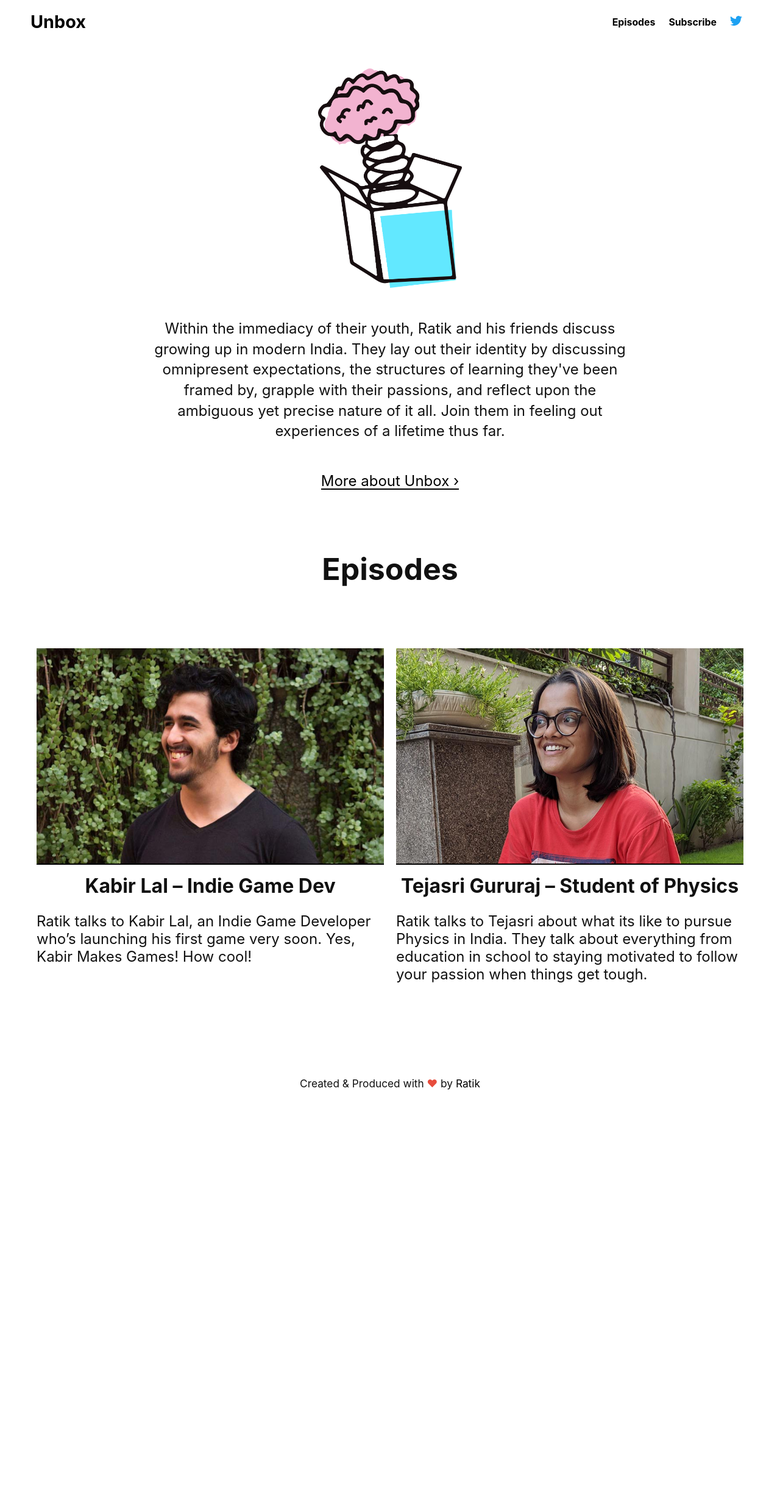
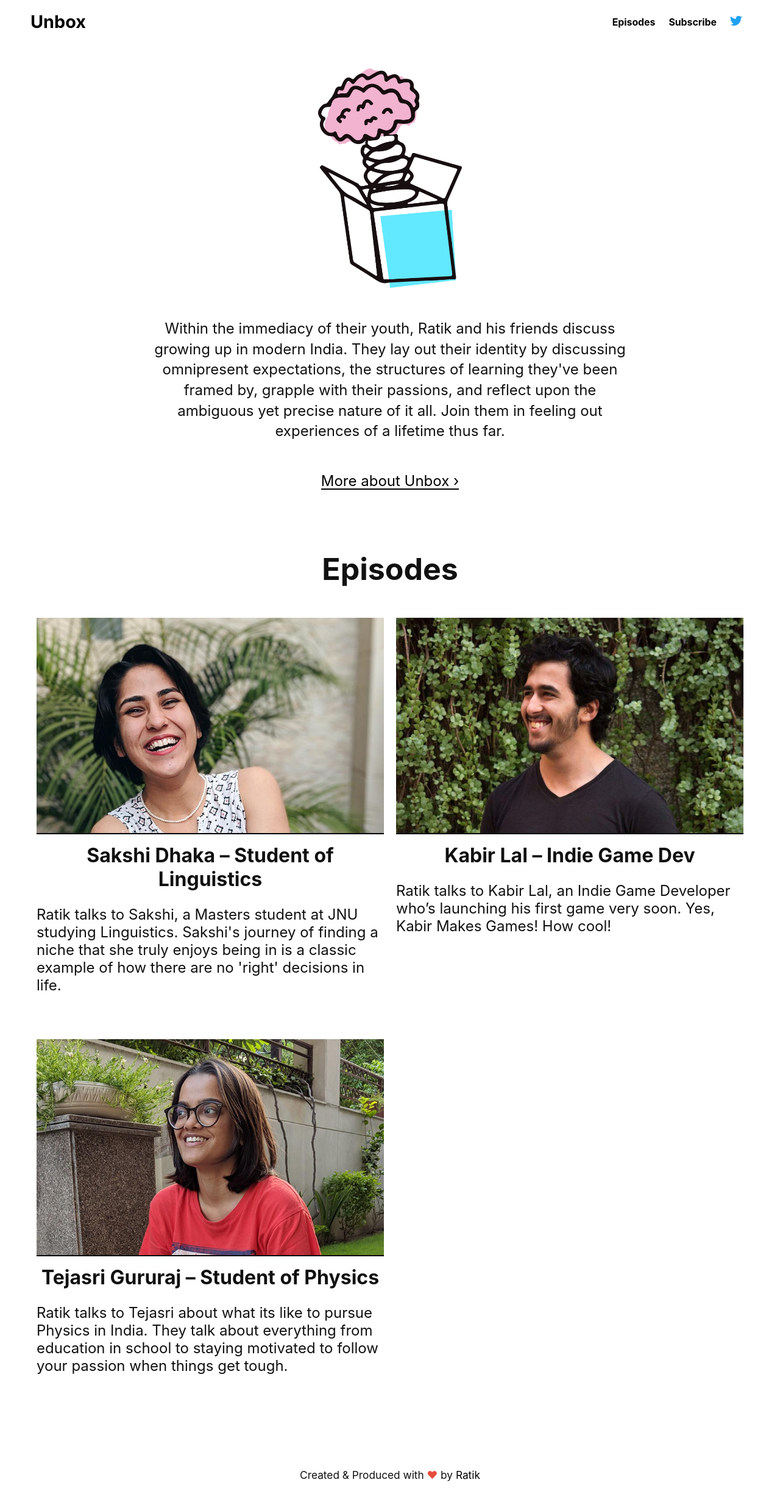
Before and after one commit to libhide/unboxpod, a Jekyll site: the page built from index.html, in a window 1280 px wide. Shown: the whole page at 61% size. Built offline with Jekyll 4.4.1, drawn with Linux system fonts in a browser that asks for light colours; before the commit the page ends 1816 px from its top, so only the background shows below that.

Commit message:
Episode 3 Locked & Loaded (#2)
* Add ordering to the episodes list
* Update episodes grid styling
* Add Sakshi's images
* Update Sakshi's image
* Finalise show notes for Sakshi's episode
* Update name for Sakshi's epsiode
* Update embed link for Sakshi's episode

```diff
--- /dev/null
+++ b/_episodes/sakshi-dhaka.md
@@ -0,0 +1,59 @@
+---
+layout: episode
+title: Sakshi Dhaka – Student of Linguistics
+episode_number: 3
+slug: /sakshi-dhaka/
+guest: /img/guests/sakshidhaka.jpg
+img: /img/guests/sakshidhaka.jpg
+graph: /img/guests/sakshidhaka-graph.jpg
+excerpt: Ratik talks to Sakshi, a Masters student at JNU studying Linguistics. Sakshi's journey of finding a niche that she truly enjoys being in is a classic example of how there are no 'right' decisions in life.
+embed: "https://anchor.fm/unboxpod/embed/episodes/3-Language-with-a-capital-L-e3pj1s/a-adetri"
+---
+
+Ratik speaks to Sakshi, a Masters student at JNU studying Linguistics. Sakshi's journey of finding a niche that she truly enjoys being in is a classic example of how [there are no right decisions in life](https://www.raptitude.com/2018/07/right-decision/).
+
+The conversation that follows takes you through a multitude of things in Sakshi's life. There is talk about her experience with boarding school to her quintessential DU-experience and to finally the choice that introduced her to Linguistics. And well, the rest is history.
+
+**Links from the Conversation** (in the order they were talked about)
+
+1. [Cognitive Science](https://en.wikipedia.org/wiki/Cognitive_science), [Linguistics](https://en.wikipedia.org/wiki/Linguistics), [Cognitive Linguistics](https://en.wikipedia.org/wiki/Cognitive_linguistics), [Syntax](https://en.wikipedia.org/wiki/Syntax)
+2. [About Chomsky](https://en.wikipedia.org/wiki/Noam_Chomsky)
+3. [Courses @ Ashoka University](https://www.ashoka.edu.in/page/yif-academics-132)
+4. [Is the Man Who Is Tall Happy?](https://letterboxd.com/film/is-the-man-who-is-tall-happy/) (movie)
+5. [Turing Test](https://www.youtube.com/watch?v=Qbp3LJvcX38) & [The Imitation Game](https://letterboxd.com/film/the-imitation-game/)
+6. [Fields of Linguistics](https://en.wikipedia.org/wiki/Outline_of_linguistics)
+7. Continuity & Discontinuity Hypothesis - [Link 1](https://carollaguirre.wordpress.com/2013/11/21/the-origins-of-language/), [Link 2](https://www.languageinsight.com/blog/2013/the-origin-of-language-evolutions-greatest-mystery/)
+
+**Linguistics Courses in India**
+
+- [JNU](https://www.jnu.ac.in/sllcs/cl)
+- [DU](http://www.du.ac.in/du/index.php?page=linguistics)
+- [IIT-D](http://hss.iitd.ac.in/linguistics)
+- [IIT-G](https://cogs.iitgn.ac.in/)
+- [Ashoka](https://www.ashoka.edu.in/page/yif-academics-132)
+
+**Sakshi Recommends**
+
+Books
+
+1. Harry Potter (hehe)
+2. [Never Let Me Go](https://www.goodreads.com/book/show/6334.Never_Let_Me_Go?from_search=true)
+3. [When We Were Orphans](https://www.goodreads.com/book/show/28923.When_We_Were_Orphans?from_search=true)
+4. [Chronicles of a Death Foretold](https://www.goodreads.com/book/show/23878.Chronicle_of_a_Death_Foretold?ac=1&from_search=true)
+5. [Love in the Time of Cholera](https://www.goodreads.com/book/show/9712.Love_in_the_Time_of_Cholera?ac=1&from_search=true)
+
+YouTube
+
+- [The Ling Space](https://www.youtube.com/user/thelingspace)
+
+Blogs
+
+- [Faculty of Language](https://facultyoflanguage.blogspot.com/)
+
+Podcasts
+
+- [The Ground Up Show](http://mattdavella.com/podcast)
+
+**Sakshi on the Internet**
+
+- [Email](mailto:sakshidhaka01@gmail.com)
--- a/_sass/_browse.scss
+++ b/_sass/_browse.scss
@@ -113,7 +113,6 @@ section.episodes {
 
     @media screen and (min-width: 900px) {
       width: calc(50% - 20px);
-      margin-top: 50px;
     }
   }
 
--- a/index.html
+++ b/index.html
@@ -11,7 +11,8 @@ img: /img/seo.png
 <section class="episodes" id="episodes">
   <h3>Episodes</h3>
   <div class="grid">
-    {% for episode in site.episodes %}
+    {% assign ordered_episodes = site.episodes | sort: "episode_number" | reverse %}
+    {% for episode in ordered_episodes %}
       <div class="episode animated slideInUp">
         <a href="{{ episode.url }}">
           <div class="guest" style="background-image: url('{{ episode.guest }}')"></div>
@@ -19,7 +20,7 @@ img: /img/seo.png
         <div class="title">
           <h5>{{ episode.title }}</h5>
         </div>
-        <p class="excerpt">{{ episode.excerpt }}</p>
+        <p>{{ episode.excerpt }}</p>
       </div>
     {% endfor %}
   </div>
```
Also changed, not shown: _episodes/kabir-lal.md (+2 -1 lines), _episodes/tejasri-gururaj.md (+2 -1 lines), img/guests/sakshidhaka-graph.jpg (added), img/guests/sakshidhaka.jpg (added).
